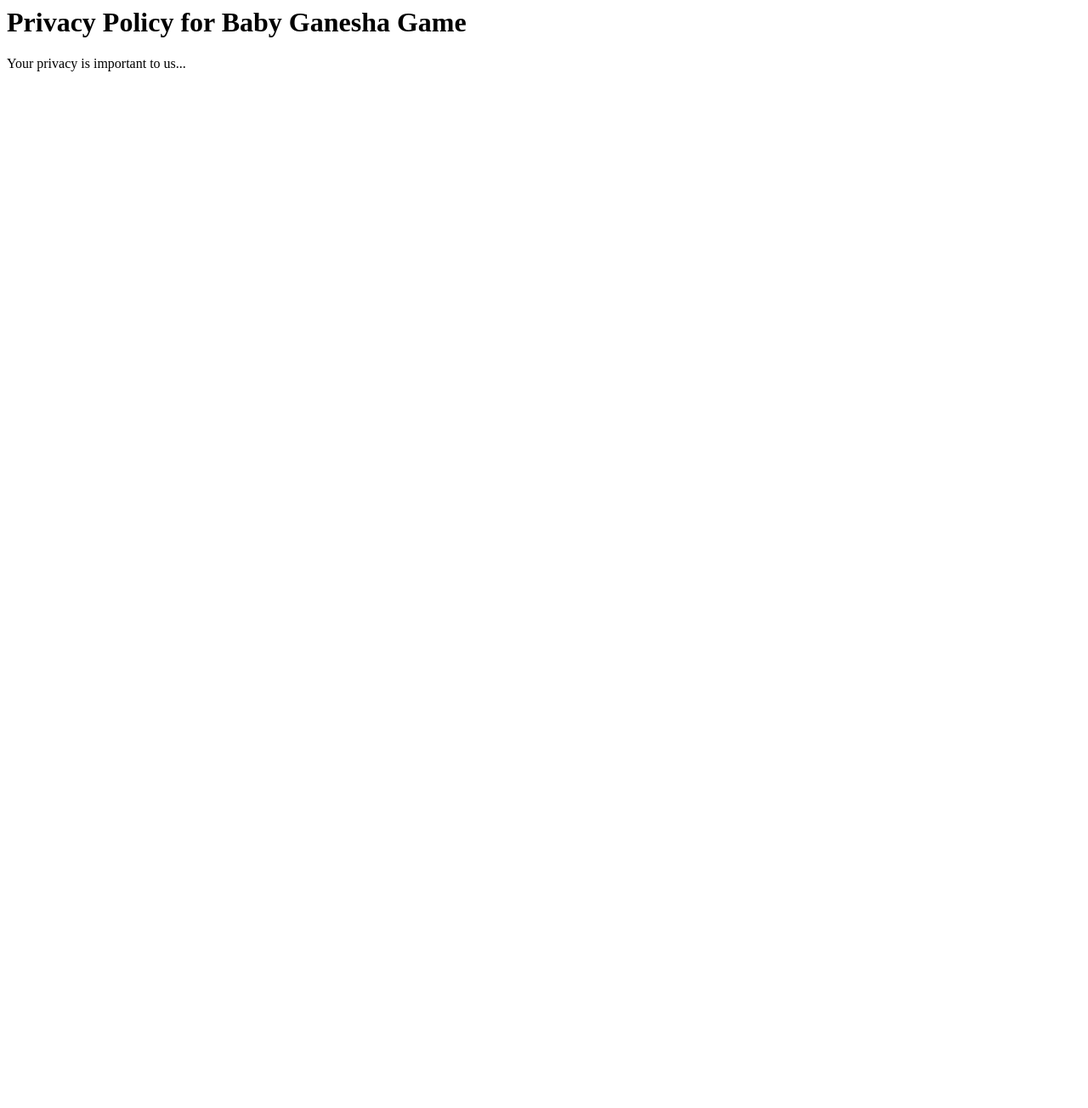
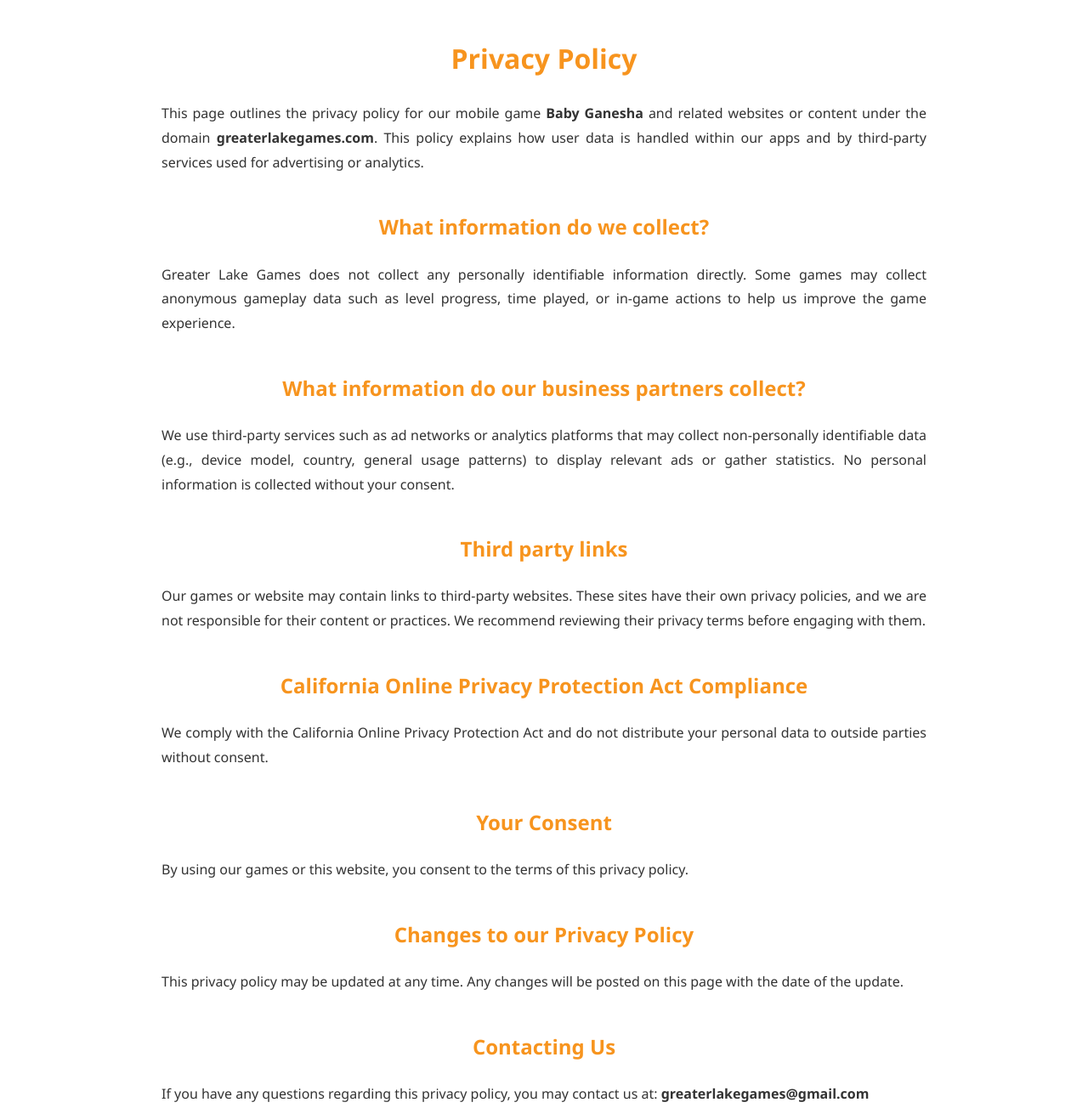
Before and after one commit to JavaInUse/privacy-policy, a plain HTML site: page index.html in a window 1280 px wide. Shown: the whole page at 85% size. Before the commit the page ends 800 px from the top, so only its background shows below. Drawn offline with Linux system fonts and the light colour scheme.

Commit message:
Update index.html

```diff
--- a/index.html
+++ b/index.html
@@ -1,7 +1,58 @@
-<html>
-  <head><title>Privacy Policy</title></head>
-  <body>
-    <h1>Privacy Policy for Baby Ganesha Game</h1>
-    <p>Your privacy is important to us...</p>
-  </body>
+<!DOCTYPE html>
+<html lang="en">
+<head>
+    <meta charset="UTF-8">
+    <title>Privacy Policy - Greater Lake Games</title>
+    <style>
+        body {
+            font-family: 'Segoe UI', Tahoma, Geneva, Verdana, sans-serif;
+            background-color: white;
+            color: #333;
+            max-width: 900px;
+            margin: 40px auto;
+            line-height: 1.8;
+        }
+        h1, h2 {
+            color: #f7941e;
+            text-align: center;
+        }
+        h2 {
+            margin-top: 40px;
+        }
+        p {
+            text-align: justify;
+        }
+        .center {
+            text-align: center;
+        }
+    </style>
+</head>
+<body>
+
+    <h1>Privacy Policy</h1>
+
+    <p>This page outlines the privacy policy for our mobile game <strong>Baby Ganesha</strong> and related websites or content under the domain <strong>greaterlakegames.com</strong>. This policy explains how user data is handled within our apps and by third-party services used for advertising or analytics.</p>
+
+    <h2>What information do we collect?</h2>
+    <p>Greater Lake Games does not collect any personally identifiable information directly. Some games may collect anonymous gameplay data such as level progress, time played, or in-game actions to help us improve the game experience.</p>
+
+    <h2>What information do our business partners collect?</h2>
+    <p>We use third-party services such as ad networks or analytics platforms that may collect non-personally identifiable data (e.g., device model, country, general usage patterns) to display relevant ads or gather statistics. No personal information is collected without your consent.</p>
+
+    <h2>Third party links</h2>
+    <p>Our games or website may contain links to third-party websites. These sites have their own privacy policies, and we are not responsible for their content or practices. We recommend reviewing their privacy terms before engaging with them.</p>
+
+    <h2>California Online Privacy Protection Act Compliance</h2>
+    <p>We comply with the California Online Privacy Protection Act and do not distribute your personal data to outside parties without consent.</p>
+
+    <h2>Your Consent</h2>
+    <p>By using our games or this website, you consent to the terms of this privacy policy.</p>
+
+    <h2>Changes to our Privacy Policy</h2>
+    <p>This privacy policy may be updated at any time. Any changes will be posted on this page with the date of the update.</p>
+
+    <h2>Contacting Us</h2>
+    <p>If you have any questions regarding this privacy policy, you may contact us at: <strong>greaterlakegames@gmail.com</strong></p>
+
+</body>
 </html>
```
